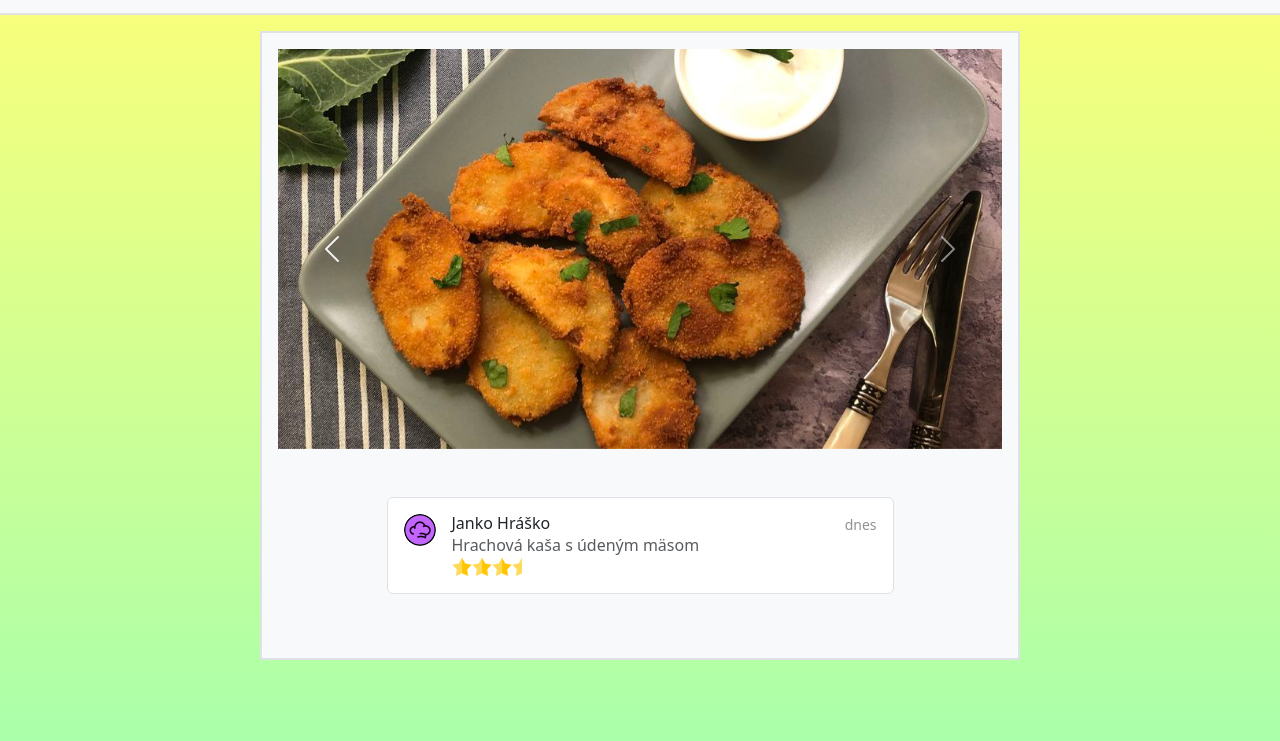
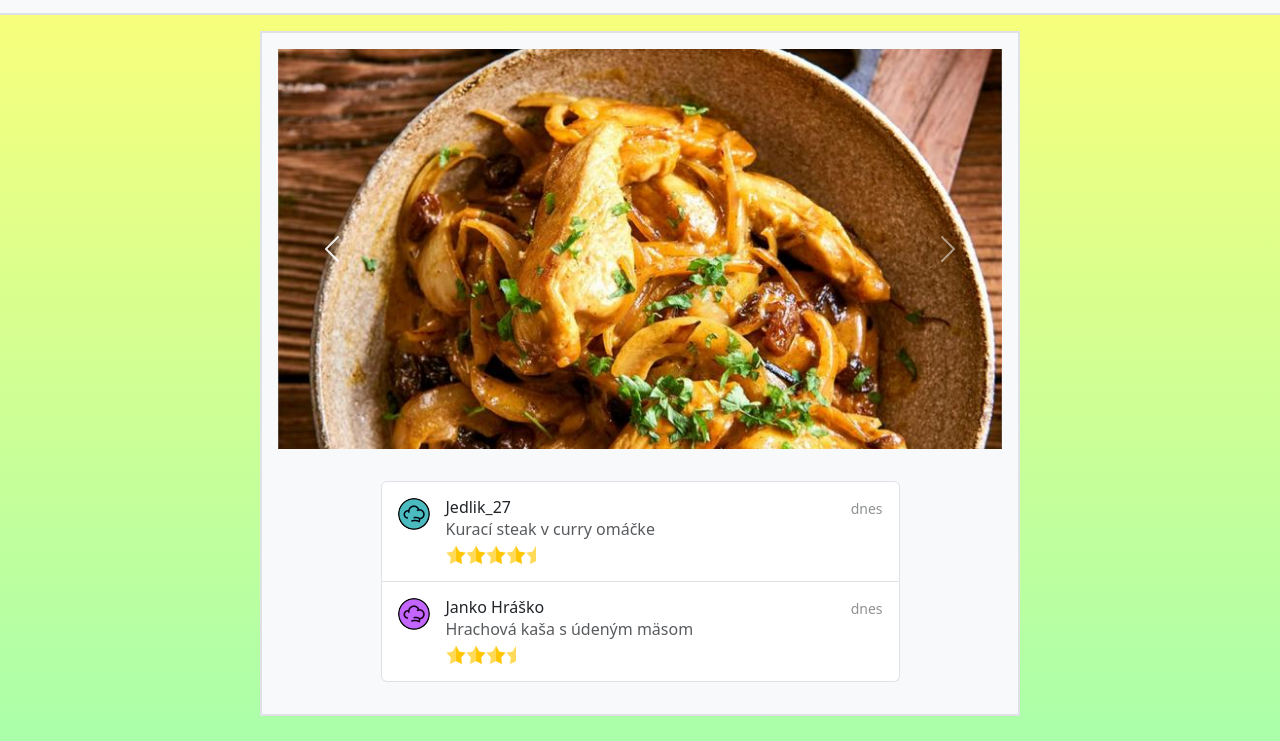
Before and after one commit to TomCas105/SemestralnaPracaVAII, a plain HTML site: page index.html in a window 1280 px wide. Both pictures are taken after a click on the button 332 px from the left and 308 px from the top of the page. Shown: the part 59-800 px from the top of the page. Drawn offline with nearby package versions, Linux system fonts and the light colour scheme.

Commit message:
Uprava hlavnej stranky

```diff
--- a/index.html
+++ b/index.html
@@ -60,13 +60,16 @@
         <div class="row">
             <div class="col"></div>
             <div class="col-lg-8 border border-2 bg-light p-3">
-                <div  id="mainPageCorousel" class="carousel slide">
+                <div  id="mainPageCorousel" class="carousel slide  mb-3">
                     <div class="carousel-inner">
                         <div class="carousel-item active">
-                            <img src="img/previews/recipe_01_preview.jpg" class="corousel-image-recipe d-block w-100 fixed-aspect" alt="...">
+                            <img src="img/previews/recipe_01_preview.jpg" class="corousel-image-recipe" alt="...">
                         </div>
                         <div class=" carousel-item">
-                            <img src="img/previews/recipe_02_preview.jpg" class="corousel-image-recipe d-block w-100 fixed-aspect" alt="...">
+                            <img src="img/previews/recipe_02_preview.jpg" class="corousel-image-recipe" alt="...">
+                        </div>
+                        <div class=" carousel-item">
+                            <img src="img/previews/recipe_03_preview.jpg" class="corousel-image-recipe" alt="...">
                         </div>
                     </div>
                     <button class="carousel-control-prev" type="button" data-bs-target="#mainPageCorousel" data-bs-slide="prev">
@@ -77,14 +80,28 @@
                     </button>
                 </div>
 
-                <div class="d-flex flex-column flex-md-row p-4 gap-4 py-md-5 align-items-center justify-content-center">
+                <div class="d-flex flex-column flex-md-row p-3 gap-3 py-md-3 align-items-center justify-content-center">
                     <div class="list-group w-75">
+
+                        <a href="#" class="list-group-item list-group-item-action d-flex gap-3 py-3" aria-current="true">
+                            <img src="img/icons/user_icon_04.png" alt="..." class="rounded-circle user-icon">
+                            <div class="d-flex gap-2 w-100 justify-content-between">
+                                <div>
+                                    <h6 class="mb-0">Jedlik_27</h6>
+                                    <p class="mb-1 opacity-75">Kurací steak v curry omáčke</p>
+                                    <div class="user-rating-bar">
+                                        <span class="user-rating-bar-stars"  style="width: 90%"></span>
+                                    </div>
+                                </div>
+                                <small class="opacity-50 text-nowrap">dnes</small>
+                            </div>
+                        </a>
                         <a href="#" class="list-group-item list-group-item-action d-flex gap-3 py-3" aria-current="true">
                             <img src="img/icons/user_icon_03.png" alt="..." class="rounded-circle user-icon">
                             <div class="d-flex gap-2 w-100 justify-content-between">
                                 <div>
                                     <h6 class="mb-0">Janko Hráško</h6>
-                                    <p class="mb-0 opacity-75">Hrachová kaša s údeným mäsom</p>
+                                    <p class="mb-1 opacity-75">Hrachová kaša s údeným mäsom</p>
                                     <div class="user-rating-bar">
                                     <span class="user-rating-bar-stars"  style="width: 70%"></span>
                                     </div>
@@ -92,6 +109,7 @@
                                 <small class="opacity-50 text-nowrap">dnes</small>
                             </div>
                         </a>
+
                     </div>
                 </div>
             </div>
--- a/style.css
+++ b/style.css
@@ -7,6 +7,7 @@ body {
 .corousel-image-recipe {
     width: 100%;
     height: 400px;
+    display: block;
     object-fit: cover;
 }
 
```
